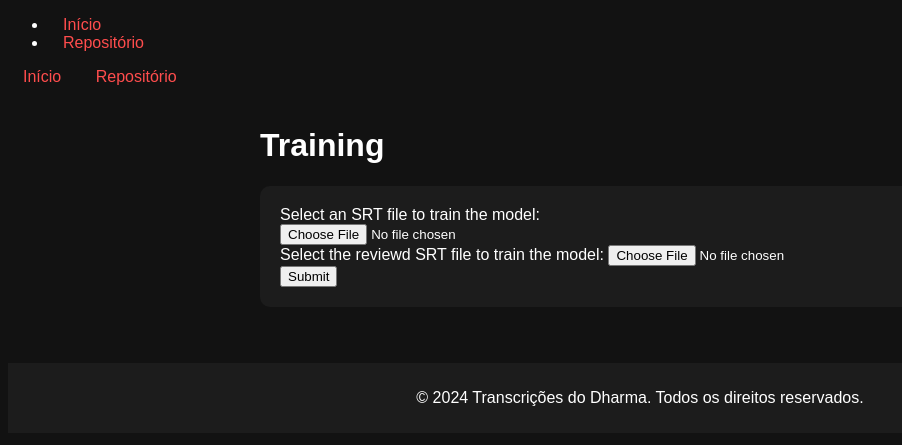
After one commit to d-error/dharma-transcriptions, a Flask app: page /training in a window 1280 px wide. The commit adds this page. Shown: the top 445 px of the page, without its empty margins (0-902 px from the left). Run offline with Flask 3, Linux system fonts and the light colour scheme.

Commit message:
Added the train_from_files to process form objects

```diff
--- a/dharma_transcriptions/routes.py
+++ b/dharma_transcriptions/routes.py
@@ -1,3 +1,4 @@
+import os
 from flask import (
     jsonify,
     render_template,
@@ -14,6 +15,9 @@ from dharma_transcriptions.transcription import (
 )
 from dharma_transcriptions.utils import sanitize_filename
 from dharma_transcriptions.youtube import download_audio
+from dharma_transcriptions.config import Config
+from dharma_transcriptions.whisper_training import train_from_files
+
 
 
 def register_routes(app):
@@ -81,3 +85,48 @@ def register_routes(app):
         except Exception as e:
             print(f'[ERROR] Erro ao processar o vídeo: {str(e)}')
             return jsonify({'success': False, 'error': str(e)})
+
+    @app.route('/training')
+    def render():
+        return render_template('training.html')
+
+    @app.route('/train', methods=['POST'])
+    def train():
+        try:
+            save_files(request)
+            return jsonify({'success': True})
+        except Exception as e:
+            print(f'[ERROR] Erro ao salvar o arquivo: {str(e)}')
+            return jsonify({'success': False, 'error': str(e)})
+
+    def save_files(request):
+        output_folder = Config.OUTPUT_FOLDER
+        files = []
+        training_folder = os.path.join(output_folder, 'training')
+        os.makedirs(training_folder, exist_ok=True)
+
+        for key in request.files:
+            files.append({
+                'key': key,
+                'file': request.files[key]
+            })
+
+        srt_path, reviewed_srt_path = getPaths(files, training_folder)
+        train_from_files(srt_path, reviewed_srt_path)
+
+    def getPaths(files, training_folder):
+        print(files)
+        srt_path = None
+        reviewed_srt_path = None
+        for file in files:
+            file_data = file['file']
+            filename = sanitize_filename(file_data.filename)
+            file_path = os.path.join(training_folder, filename)
+
+            reviewed_srt_path = file_path if file["key"] == "reviewed_srt" else reviewed_srt_path
+            srt_path = file_path if file["key"] == "srt" else srt_path
+
+            filename = sanitize_filename(file_data.filename)
+            file_data.save(file_path)
+            print(f'[INFO] Arquivo salvo: {file_path}')
+        return (srt_path, reviewed_srt_path)
--- a/dharma_transcriptions/youtube.py
+++ b/dharma_transcriptions/youtube.py
@@ -39,7 +39,7 @@ def download_audio(youtube_url):
             with yt_dlp.YoutubeDL(options) as ydl_sanitized_path:
                 ydl_sanitized_path.download([youtube_url])
 
-            #TODO upload to s3?
+            #TODO upload to s3? while it does not happen we are giving the path for the saved file locally
             absolute_audio_file_path = os.path.abspath(audio_file)
             absolute_folder_path = os.path.abspath(file_folder)
 
--- a/static/css/style.css
+++ b/static/css/style.css
@@ -2,6 +2,10 @@ body {
   background-color: #121212;
   color: #fff;
   font-family: Arial, sans-serif;
+}
+
+a {
+  color: #fff;
 }
 
 header nav a {
--- a/templates/index.html
+++ b/templates/index.html
@@ -23,6 +23,12 @@
     </p>
     <p style="display: block">
       legenda salva em <code id="subtitle-link"></code>
+    </p>
+  </div>
+  <div>
+    <h2>Next step</h2>
+    <p>
+      <a href="/training">Training</a>
     </p>
   </div>
 </div>
--- /dev/null
+++ b/templates/training.html
@@ -0,0 +1,37 @@
+<!-- templates/index.html -->
+{% extends 'base.html' %} {% block content %}
+<div class="container">
+  <h1>Training</h1>
+  <p>
+    <form onsubmit="train(event)" enctype="multipart/form-data">
+      <label for="srt">Select an SRT file to train the model:</label>
+      <br>
+      <input type="file" id="srt" name="srt" accept=".srt" required/>
+      <br>
+      <label for="srt">Select the reviewd SRT file to train the model:</label>
+      <input type="file" id="reviewed_srt" name="reviewed_srt" accept=".srt" required/>
+      <br>
+      <input type="submit" value="Submit"/>
+    </form>
+  </p>
+</div>
+<script>
+  function train(event) {
+    event.preventDefault();
+    const formData = new FormData(event.target);
+    fetch("/train", {
+      method: "POST",
+      body: formData,
+    })
+      .then((response) => response.json())
+      .then((data) => {
+        if (data.success) {
+          alert("Training completed successfully!");
+        } else {
+          alert("An error occurred during training.");
+        }
+      });
+  }
+</script>
+
+{% endblock %}
```
Also changed, not shown: dharma_transcriptions/whisper_training.py (+112 -11 lines). Lines whose indentation alone changed are shown as unchanged.
